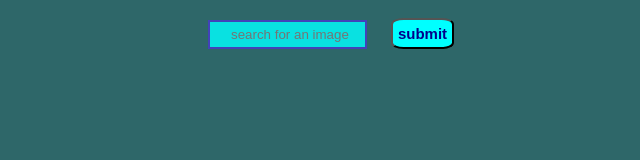
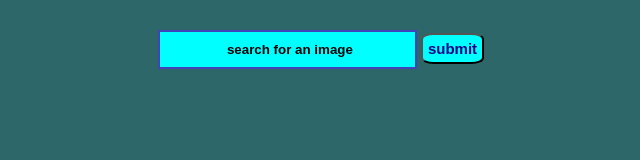
Before and after one commit to pryguy-lab/project-2, a plain HTML site: page index.html in a window 1280 px wide. Shown: the whole page, without its empty margins (319-959 px from the left). Drawn offline with Linux system fonts and the light colour scheme.

Commit message:
Made changed to the css file after getting feedback from end users.

```diff
--- a/styles/styles.css
+++ b/styles/styles.css
@@ -25,14 +25,17 @@ img {
 
 }
 input{
-    width: 150px;
-    height: 25px;
+    width: 250px;
+    height: 35px;
     padding-left: 5px;
-    background-color: rgba(0, 255, 255, 0.801);
+    background-color: rgb(0, 255, 255);
     border: 2px solid rgb(66, 66, 185);
-    margin: 20px;
+    margin-top: 30px;
     text-align: center;
 
-
+}
+::placeholder{
+    color: rgb(5, 0, 5);
+    font-weight: bold;
 
 }
```
